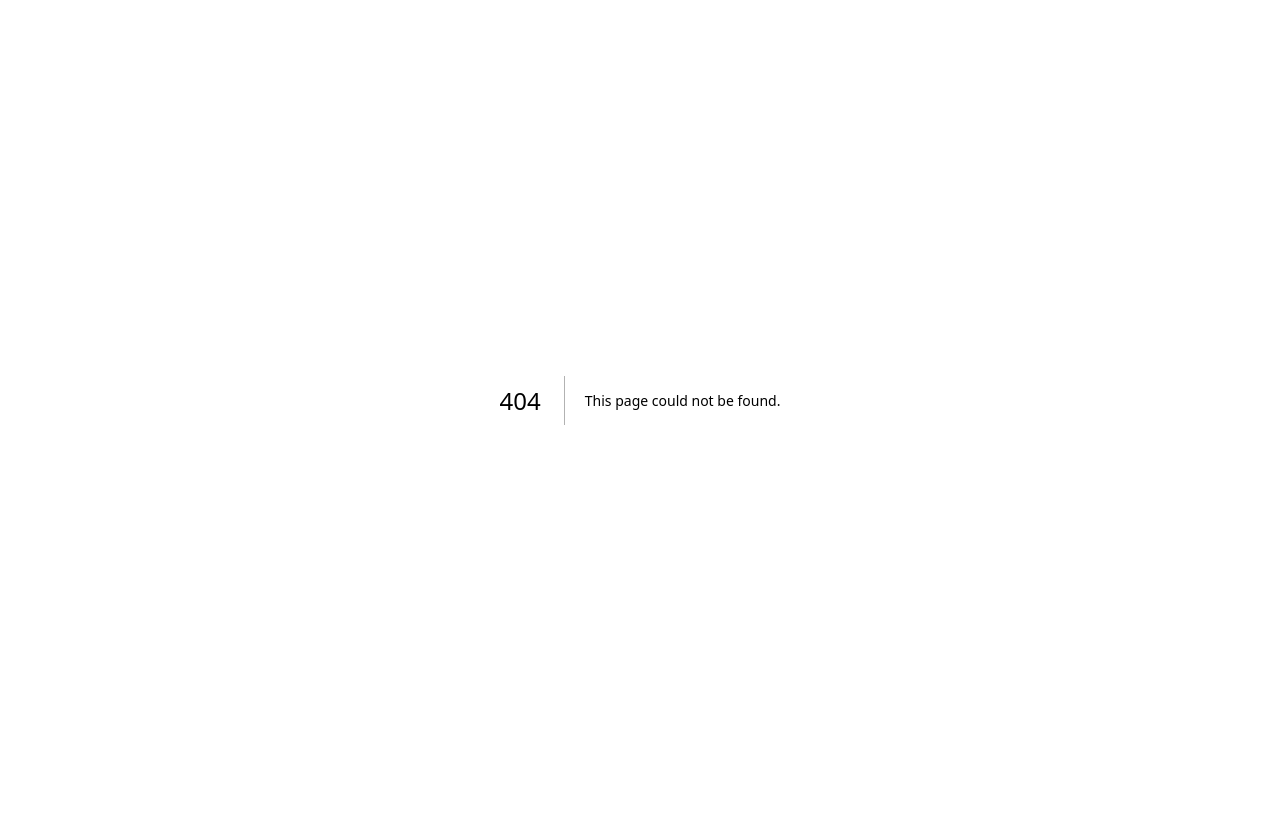
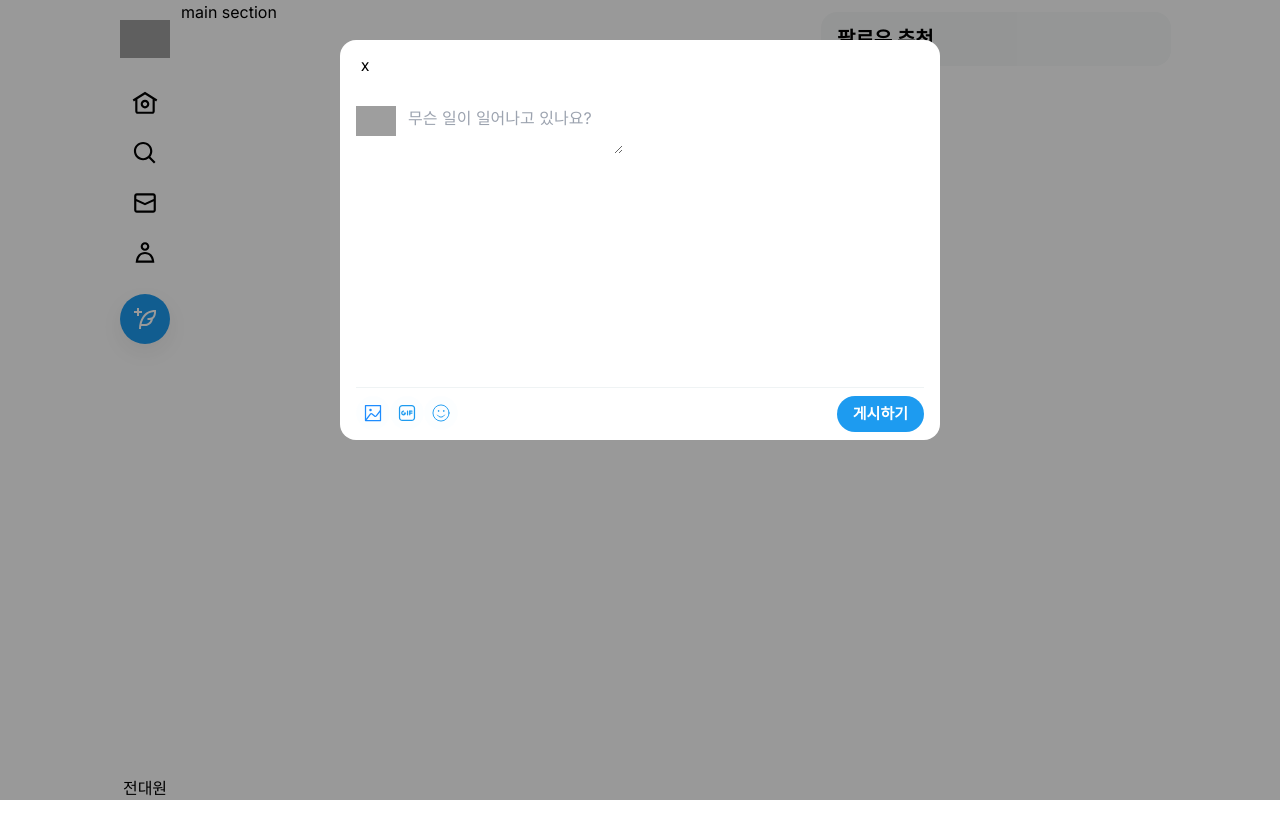
Before and after one commit to eodnjs467/daily-life-sharing, a Next.js app: page /compose/write-post in a window 1280 px wide. Before the commit this address had no page. Shown: the top 838 px of the page. Before the commit the page ends 800 px from the top, so only its background shows below. Built offline with nearby package versions, Linux system fonts and the light colour scheme; grey boxes are pictures that could not be loaded.

Commit message:
:sparkles: write-post page

```diff
--- /dev/null
+++ b/src/app/(afterLogin)/compose/write-post/page.tsx
@@ -0,0 +1,11 @@
+import HomePage from "@/app/(afterLogin)/home/page";
+import PostModal from "@/app/(afterLogin)/@modal/(.)compose/write-post/page";
+
+export default function PostPage() {
+  return (
+    <>
+      <HomePage />
+      <PostModal />
+    </>
+  );
+}
```
